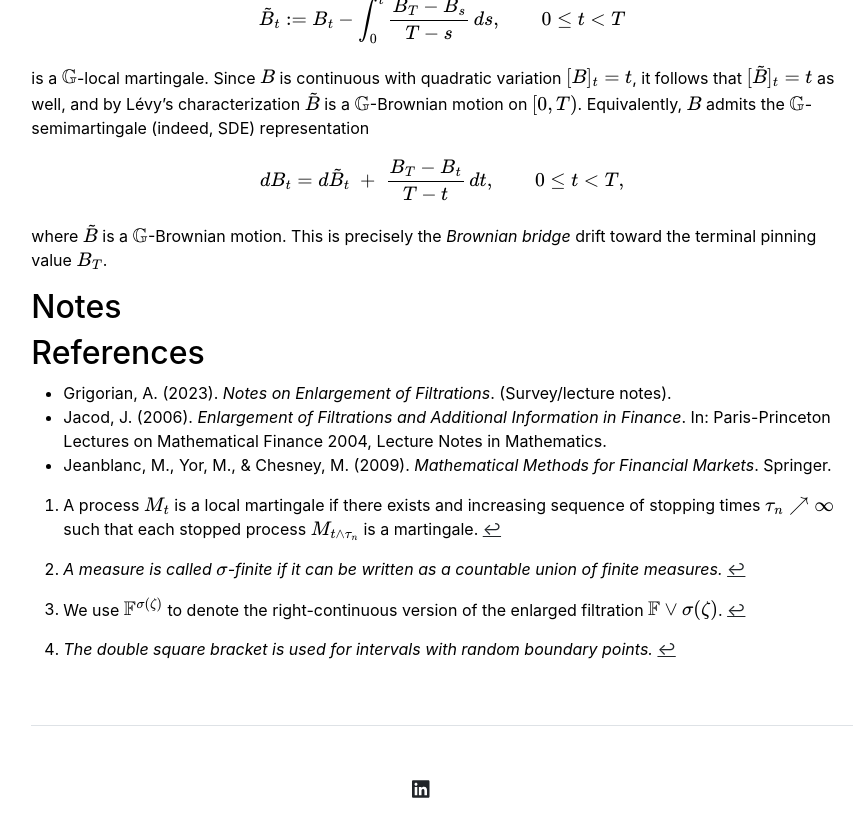
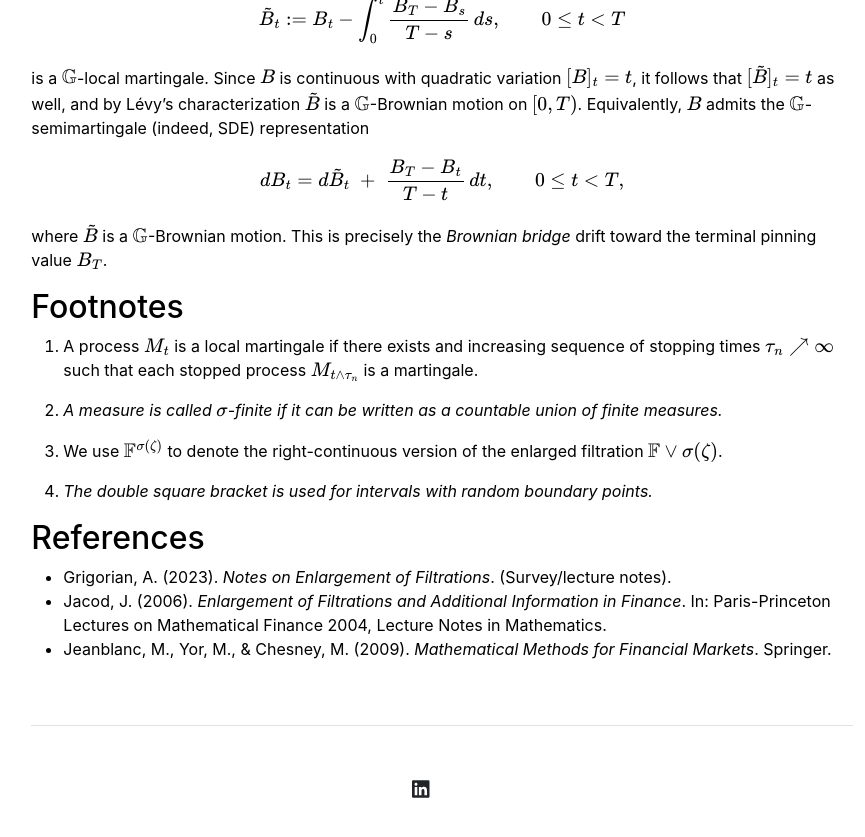
Before and after one commit to stochasticsystemslab/stochasticsystemslab.github.io, a Jekyll site: the page built from _posts/2025-12-28-enlargement-of-filtrations.md, in a window 1280 px wide and 900 px high, scrolled down 4027 px. Shown: the top 837 px of the window, without its empty margins (198-1063 px from the left). Built offline with Jekyll 4.4.1, drawn with Linux system fonts in a browser that asks for light colours; some of the changed text lies outside the part shown.

Commit message:
Rename 'Notes' section to 'Footnotes'

```diff
--- a/_posts/2025-12-28-enlargement-of-filtrations.md
+++ b/_posts/2025-12-28-enlargement-of-filtrations.md
@@ -251,19 +251,19 @@ $$dB_t = d\tilde{B}_t \;+\; \frac{B_T - B_t}{T-t}\, dt,
 This is precisely the *Brownian bridge* drift toward the terminal
 pinning value $B_T$.
 
-## Notes
+## Footnotes
 
-[^1]: A process $M_t$ is a local martingale if there exists and
+1. A process $M_t$ is a local martingale if there exists and
     increasing sequence of stopping times $\tau_n\nearrow\infty$ such
     that each stopped process $M_{t\wedge\tau_n}$ is a martingale.
 
-[^2]: *A measure is called $\sigma$-finite if it can be written as a
+2. *A measure is called $\sigma$-finite if it can be written as a
     countable union of finite measures.*
 
-[^3]: We use $\mathbb{F}^{\sigma(\zeta)}$ to denote the right-continuous
+3. We use $\mathbb{F}^{\sigma(\zeta)}$ to denote the right-continuous
     version of the enlarged filtration $\mathbb{F}\lor \sigma(\zeta)$.
 
-[^4]: *The double square bracket is used for intervals with random
+4. *The double square bracket is used for intervals with random
     boundary points.*
 
 
```
